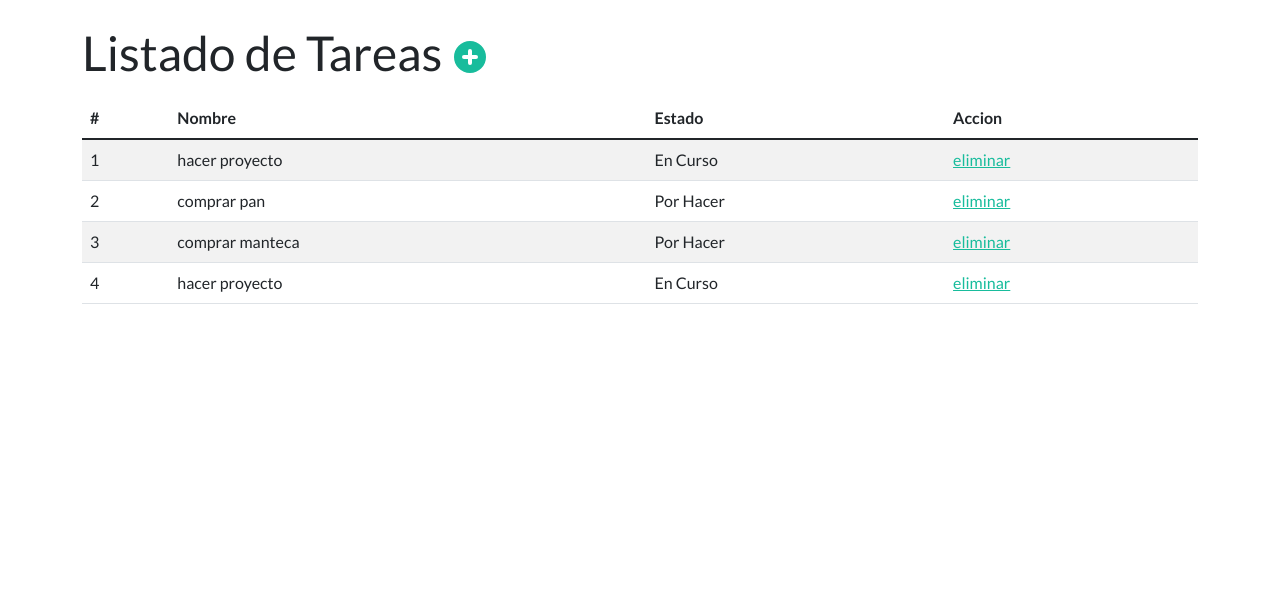
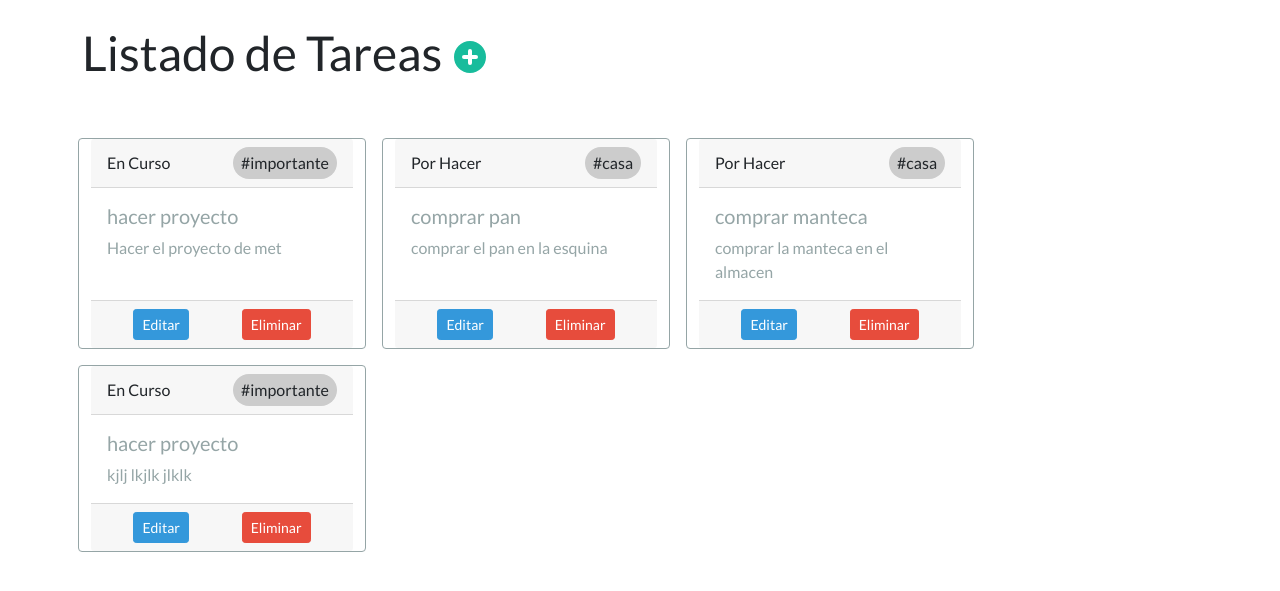
Before and after one commit to charDevMDP/todolist-django, a Django app: page /tasks/ in a window 1280 px wide. Shown: the part 72-663 px from the top of the page. Run offline with Django 3.2, Linux system fonts and the light colour scheme; a user stored in the database is signed in; data comes from the database, SQL or seed files in the repository; both versions use the stored data as it was after the commit; some libraries are stand-ins or nearby versions.

Commit message:
Added update tasks

```diff
--- a/apps/app/templates/listTasks.html
+++ b/apps/app/templates/listTasks.html
@@ -14,14 +14,13 @@
     </div>
 
     {% if listTask %}
-    <div class="table-responsive py-2">
+   <!-- <div class="table-responsive py-2">
         <table class="table table-striped tablaG">
             <thead>
                 <tr>
                     <th>#</th>
                     <th>Nombre</th>
                     <th>Estado</th>
-                    <th>Accion</th>
                 </tr>
             </thead>
             <tbody>
@@ -30,12 +29,39 @@
                     <td>{{ forloop.counter }}</td>
                     <td>{{ t.title }}</td>
                     <td>{{ t.state }}</td>
-                    <td><a href="{% url 'deleteTask' t.id %}">eliminar</a></td>
                 </tr>
                 {% endfor %}
             </tbody>
         </table>
+    </div>-->
+
+    <div class="row mt-5">
+        {% for t in listTask %}
+
+        <div class="card border-secondary mb-3 mx-2" style="max-width: 18rem;">
+
+            <div class="card-header">
+                <div class="d-flex align-items-center justify-content-between">
+                    <div>{{ t.state }}</div>
+                    <div class="p-1 rounded-pill px-2" style="background-color: #ccc;">#{{ t.category }}</div>
+                </div>
+            </div>
+
+            <div class="card-body text-secondary">
+              <h5 class="card-title">{{ t.title }}</h5>
+              <p class="card-text">{{ t.description }}</p>
+            </div>
+
+            <div class="card-footer d-flex justify-content-around" style="bottom: 0px;" >
+              <a href="{% url 'updateTask' t.id %}" class="btn btn-info btn-sm">Editar</a>
+              <a href="{% url 'deleteTask' t.id %}" class="btn btn-danger btn-sm">Eliminar</a>
+            </div>
+
+          </div>
+
+        {% endfor %}
     </div>
+
     {% else %}
     <div class="text-center mt-5">
         <p>TODAVIA NO HAY TAREAS CARGADAS</p>
--- a/apps/app/urls.py
+++ b/apps/app/urls.py
@@ -10,4 +10,5 @@ urlpatterns = [
     path('tasks/', login_required(views.Tasks), name='tasks'),
     path('addTasks/', views.addTask, name='addTask'),
     path('deleteTask/<id>/', views.deleteTask, name='deleteTask'),
+    path('updateTask/<id>/', views.updateTask, name='updateTask'  )
 ]
--- a/apps/app/views.py
+++ b/apps/app/views.py
@@ -56,7 +56,7 @@ def Tasks(request):
 
 def addTask(request):
     formTask = TaskForm()
-    formTask.fields['owner'].queryset = User.objects.all().filter(is_superuser = False)
+    #formTask.fields['owner'].queryset = User.objects.all().filter(is_superuser = False)
     print(formTask.fields)
     if request.method == 'POST':
         form = TaskForm(request.POST)
@@ -71,3 +71,19 @@ def deleteTask(request, id):
     task = get_object_or_404(Task, id=id)
     task.delete();
     return redirect(to='tasks')
+
+def updateTask(request,id):
+    #buscar tarea veficando que exista
+    task = get_object_or_404(Task,id=id)
+    #creo el formulario y lo relleno con la tarea encontrada
+    formTask = TaskForm(instance=task)
+
+    if request.method == 'POST':
+        form = TaskForm(request.POST,instance=task)
+        if form.is_valid():
+            form.save()
+            return redirect('tasks')
+        formTask['form'] = form
+
+
+    return render(request, 'updateTask.html', { 'form': formTask })
```
Also changed, not shown: apps/app/templates/updateTask.html (added, +26 -0 lines), todo.db.
